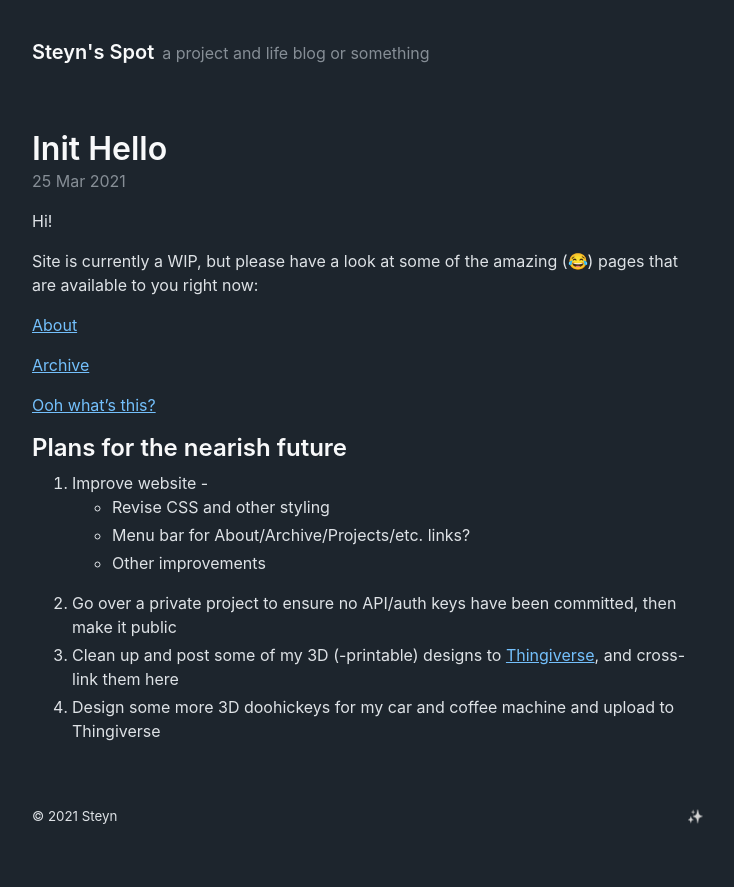
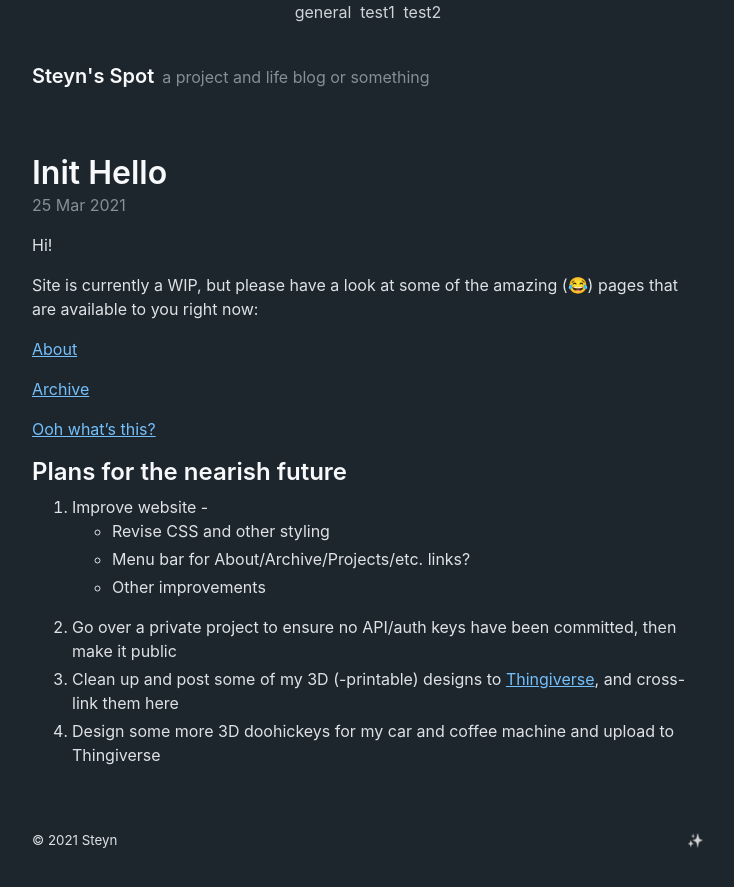
Before and after one commit to Staindk/staindk.github.io, a Jekyll site: the page built from _posts/2021-03-25-init-hello.md, in a window 1280 px wide. Shown: the top 887 px of the page, without its empty margins (272-1006 px from the left). Built offline with Jekyll 4.4.1, drawn with Linux system fonts in a browser that asks for light colours.

Commit message:
WIP: Initial messing about with categories
Just adding test categories to intro post to try figure out how I would iterate through them

```diff
--- a/_layouts/default.html
+++ b/_layouts/default.html
@@ -6,6 +6,12 @@
 
   <body>
     <div class="container content">
+      <div style="display: flex; justify-content: center">
+        {% for category in site.categories %}
+          <!-- TODO: add link to category archive page for each -->
+          <div class="category">{{ category[0] }}</div>
+        {% endfor %}
+      </div>
       <header class="masthead">
         <h3 class="masthead-title">
           <a style="float: left" href="{{ site.baseurl }}/" title="Home">{{ site.title_pt1 | append: '&nbsp;' }}</a>
--- a/_posts/2021-03-25-init-hello.md
+++ b/_posts/2021-03-25-init-hello.md
@@ -2,6 +2,7 @@
 layout: post
 title: Init Hello
 description: Introductory website post
+categories: general test1 test2
 ---
 
 Hi!
--- a/_sass/_layout.scss
+++ b/_sass/_layout.scss
@@ -31,6 +31,12 @@
   margin: 0 auto;
 }
 
+.category {
+  color: var(--gray-400);
+  padding: 0 0.5ex;
+}
+
+
 #cover {
   transition: opacity 0.25s;
   position: fixed;
```
